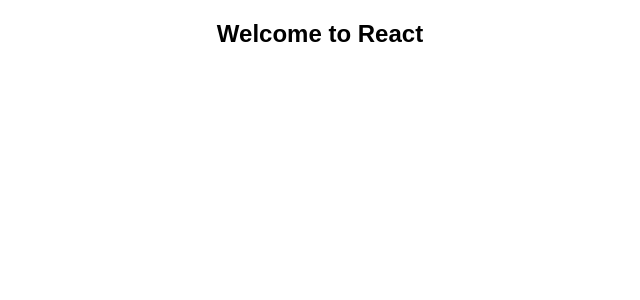
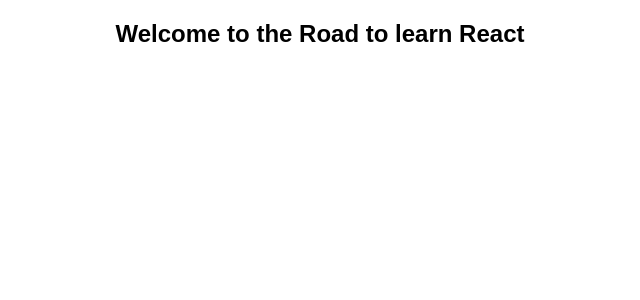
Before and after one commit to arafatm/edu_road_to_learn_react, a React (Create React App) app in the folder hackernews/: page / in a window 1280 px wide. Shown: the top 300 px of the page, without its empty margins (320-960 px from the left). Built offline with nearby package versions, Linux system fonts and the light colour scheme.

Commit message:
My first Var

```diff
--- a/hackernews/src/App.js
+++ b/hackernews/src/App.js
@@ -3,9 +3,10 @@
 
 class App extends Component {
   render() {
+    var helloWorld = 'Welcome to the Road to learn React';
     return (
       <div className="App">
-        <h2>Welcome to React</h2>
+        <h2>{helloWorld}</h2>
       </div>
     );
   }
```
